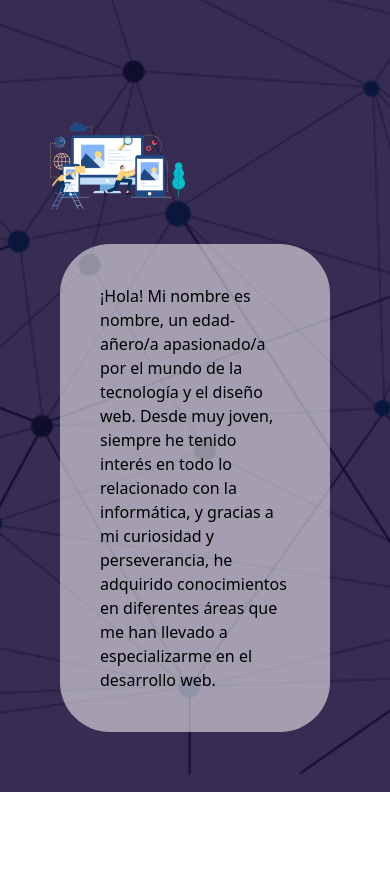
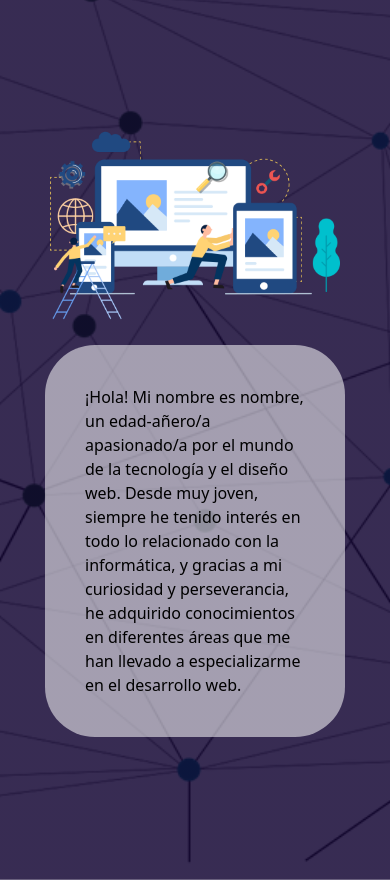
Before and after one commit to Carlosfranco17/portafolio, a React (Vite) app: page / in a window 390 px wide. Shown: the part 930-1810 px from the top of the page. Before the commit the page ends 1722 px from the top, so only its background shows below. Built offline with nearby package versions, Linux system fonts and the light colour scheme.

Commit message:
about_ajustado2

```diff
--- a/src/component/about/About.css
+++ b/src/component/about/About.css
@@ -12,6 +12,8 @@ min-height: 100%;
 padding: 10px;
 /* border: 1px solid red; */
 width: 50%;
+
+
 
 }
 
@@ -49,6 +51,17 @@ background-color: rgba(255, 255, 255, 0.541);
 
 .abouttext{
     width: 100%;
+    padding: 5px;
+}
+
+.img2{
+    width: 100%;
+
+}
+.aboutimg{
+    width: 100%;
+    display: flex;
+   align-items: center;
 }
 
 
@@ -61,5 +74,14 @@ background-color: rgba(255, 255, 255, 0.541);
         font-size: 16px;
     }
 
+    .aboutimg{
+        padding: 10px;
+        /* border: 1px solid red; */
+        width: 100%;
 
+    }
+    .img2{
+        width: 100%;
+
+    }
 }
```
